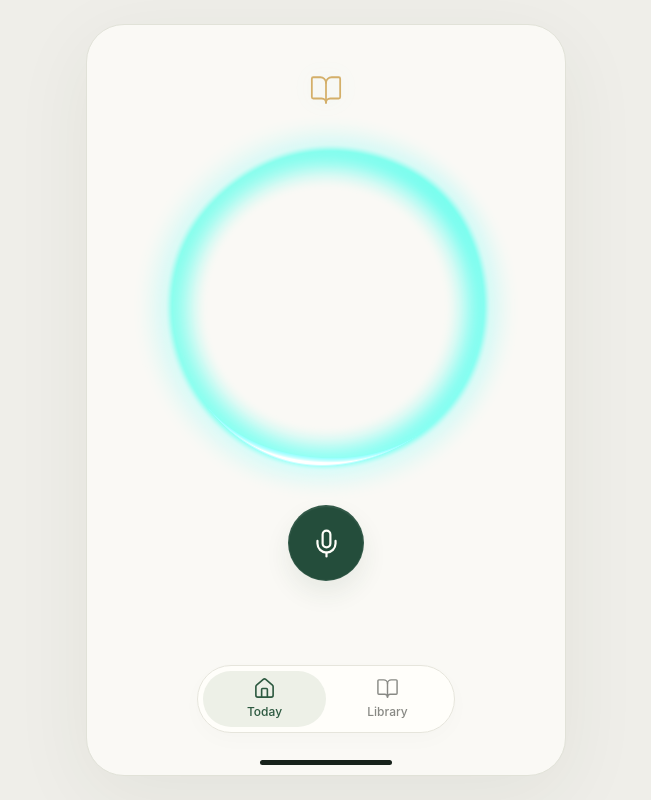
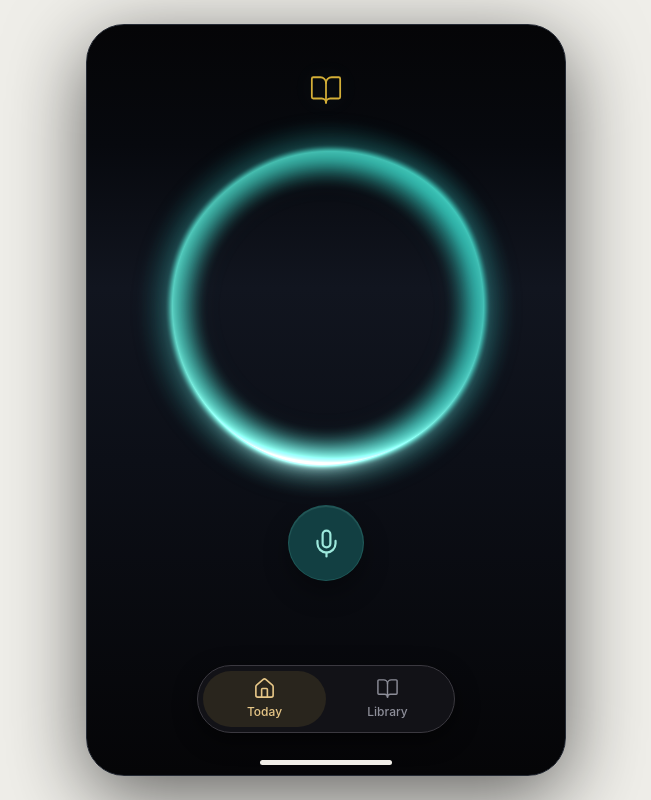
Before and after one commit to quiteqiang/lifebook, a React (Vite) app: page / in a window 1280 px wide. Shown: the whole page, without its empty margins (314-965 px from the left). Built offline with nearby package versions, Linux system fonts and the light colour scheme.

Commit message:
Align Today shell with Library theme

```diff
--- a/App.tsx
+++ b/App.tsx
@@ -107,7 +107,7 @@ export default function App() {
   }, []);
 
     const isRecording = phase === 'recording';
-  return <main className={`app-shell ${tab === 'book' ? 'is-library' : ''}`}>
+  return <main className={`app-shell ${tab === 'today' ? 'is-today' : 'is-library'}`}>
     <header className="brand" aria-label="Life Book"><BookOpen strokeWidth={1.25} aria-hidden="true" /></header>
     <section className={`main-stage ${phase} tab-${tab}`} aria-label={tab === 'today' ? 'Today' : 'Library'}>
       {tab === 'today' ? <div className={`orb-position ${voice ? 'is-speaking' : ''}`}>
--- a/styles.css
+++ b/styles.css
@@ -7,10 +7,13 @@ button {cursor:pointer; -webkit-tap-highlight-color:transparent;}
 button:focus-visible {outline:2px solid #557862; outline-offset:5px;}
 .app-shell {position:relative; isolation:isolate; width:100%; max-width:480px; height:100svh; min-height:540px; margin:auto; overflow:hidden; background:#faf9f5; transition:background-color .32s ease, background-image .32s ease;}
 .app-shell.is-library { background:linear-gradient(180deg,#050507 0%,#07090e 16%,#11151f 35%,#0c0f17 58%,#050507 100%); }
+.app-shell.is-today { background:linear-gradient(180deg,#050507 0%,#07090e 16%,#11151f 35%,#0c0f17 58%,#050507 100%); }
 .brand {position:absolute; top:max(48px, env(safe-area-inset-top)); left:50%; display:flex; align-items:center; justify-content:center; z-index:2; transform:translateX(-50%); color:#d4af69;}
 .brand svg {width:34px; height:34px; color:#d4af69; filter:drop-shadow(0 0 9px rgba(84,207,197,.12));}
 .app-shell.is-library .brand { color:#f1eee8; }
 .app-shell.is-library .brand svg { color:#d4af37; }
+.app-shell.is-today .brand { color:#f1eee8; }
+.app-shell.is-today .brand svg { color:#d4af37; }
 .main-stage {position:absolute; inset:105px 0 165px; opacity:1; transform:translateY(0);}
 .main-stage.tab-today {animation:stage-enter-today .32s ease both;}
 .main-stage.tab-book {transform:translateY(5px); animation:stage-enter-book .32s ease both;}
@@ -19,6 +22,8 @@ button:focus-visible {outline:2px solid #557862; outline-offset:5px;}
 .voice-orb {filter: hue-rotate(0deg);}
 .voice-orb canvas {display:block; width:100%; height:100%;}
 .is-speaking {filter:drop-shadow(0 0 18px #62d9c85c);}
+.app-shell.is-today .orb-position {filter:drop-shadow(0 0 12px #62d9c82b);}
+.app-shell.is-today .orb-position.is-speaking {filter:drop-shadow(0 0 18px #62d9c85c);}
 .record-position {position:absolute; bottom:6%; left:50%; transform:translateX(-50%);}
 .record-button {width:76px; height:76px; padding:0; border-radius:50%; background:#244d3b; color:#fffef9; border:1px solid #ffffff12; box-shadow:0 12px 26px #25453416, inset 0 1px 1px #ffffff15; transition:transform .25s, background .25s, box-shadow .25s;}
 .record-button:hover {background:#315d48; transform:translateY(-2px);}
@@ -26,6 +31,9 @@ button:focus-visible {outline:2px solid #557862; outline-offset:5px;}
 .record-button svg {width:31px; height:31px;}
 .record-button.is-recording {background:#3b6954; box-shadow:0 0 0 8px #466d4810, 0 12px 26px #25453416;}
 .record-button.is-recording svg {width:22px; height:22px;}
+.app-shell.is-today .record-button { background:#123f42; color:#9de8dc; border-color:#62d9c82b; box-shadow:0 12px 26px #0005, inset 0 1px 1px #b9fff022; }
+.app-shell.is-today .record-button:hover { background:#195457; }
+.app-shell.is-today .record-button.is-recording { background:#176064; box-shadow:0 0 0 8px #62d9c81c, 0 12px 26px #0005; }
 .is-pending {animation:pending 1.3s ease-in-out infinite;}
 .bottom-nav {position:absolute; bottom:max(42px, calc(env(safe-area-inset-bottom) + 18px)); left:50%; transform:translateX(-50%); width:258px; height:68px; padding:5px; display:flex; border:1px solid #e6e5dc; border-radius:40px; background:#fffefa; box-shadow:0 7px 22px #48482b05;}
 .bottom-nav button {display:flex; flex:1; flex-direction:column; align-items:center; justify-content:center; gap:3px; border:0; border-radius:32px; color:#888984; background:transparent; font-size:12px; font-weight:500; transition:background .25s,color .25s;}
@@ -36,6 +44,10 @@ button:focus-visible {outline:2px solid #557862; outline-offset:5px;}
 .app-shell.is-library .bottom-nav button { color:#8d8e99; }
 .app-shell.is-library .bottom-nav button[aria-current] { background:#29251d; color:#e6c687; }
 .app-shell.is-library .home-indicator { background:#f1eee8; }
+.app-shell.is-today .bottom-nav { border-color:#3b3940; background:#121217; box-shadow:0 7px 22px #0008; }
+.app-shell.is-today .bottom-nav button { color:#8d8e99; }
+.app-shell.is-today .bottom-nav button[aria-current] { background:#29251d; color:#e6c687; }
+.app-shell.is-today .home-indicator { background:#f1eee8; }
 .error-message {position:absolute; bottom:125px; left:24px; right:24px; z-index:4; display:flex; align-items:center; gap:10px; padding:13px 15px; background:#fff5ed; color:#80513e; border:1px solid #e6d8cc; border-radius:14px; font-size:12px; line-height:1.5; box-shadow:0 5px 24px #00000006;}
 .error-message button {padding:5px;background:none;border:0;color:inherit;}
 .book-empty {height:100%;display:grid;place-items:center;}
@@ -46,7 +58,7 @@ button:focus-visible {outline:2px solid #557862; outline-offset:5px;}
 @keyframes pending {50% {opacity:.55;}}
 @keyframes stage-enter-today {from {opacity:0; transform:translateY(-5px);} to {opacity:1; transform:translateY(0);}}
 @keyframes stage-enter-book {from {opacity:0; transform:translateY(10px);} to {opacity:1; transform:translateY(5px);}}
-@media(min-width:600px) {.app-shell {height:min(900px,calc(100svh - 48px)); margin:24px auto; border-radius:38px; border:1px solid #e1e2d8; box-shadow:0 20px 80px #283c2310;}}
+@media(min-width:600px) {.app-shell {height:min(900px,calc(100svh - 48px)); margin:24px auto; border-radius:38px; border:1px solid #e1e2d8; box-shadow:0 20px 80px #283c2310;} .app-shell.is-today {border-color:#252a34;box-shadow:0 20px 80px #0009;}}
 @media(max-height:680px) {.brand {top:28px;} .main-stage {top:85px;bottom:130px;} .orb-position {width:78%;top:34%;} .record-position {bottom:0;} .record-button {width:62px;height:62px;} .bottom-nav {bottom:30px;height:60px;}}
 @media(prefers-reduced-motion:reduce) {*,*::before {animation:none!important;transition:none!important;} .main-stage,.main-stage.tab-book {transform:none!important;}}
 
```
Also changed, not shown: 1 other file (tests, documents, lock files or other folders).
